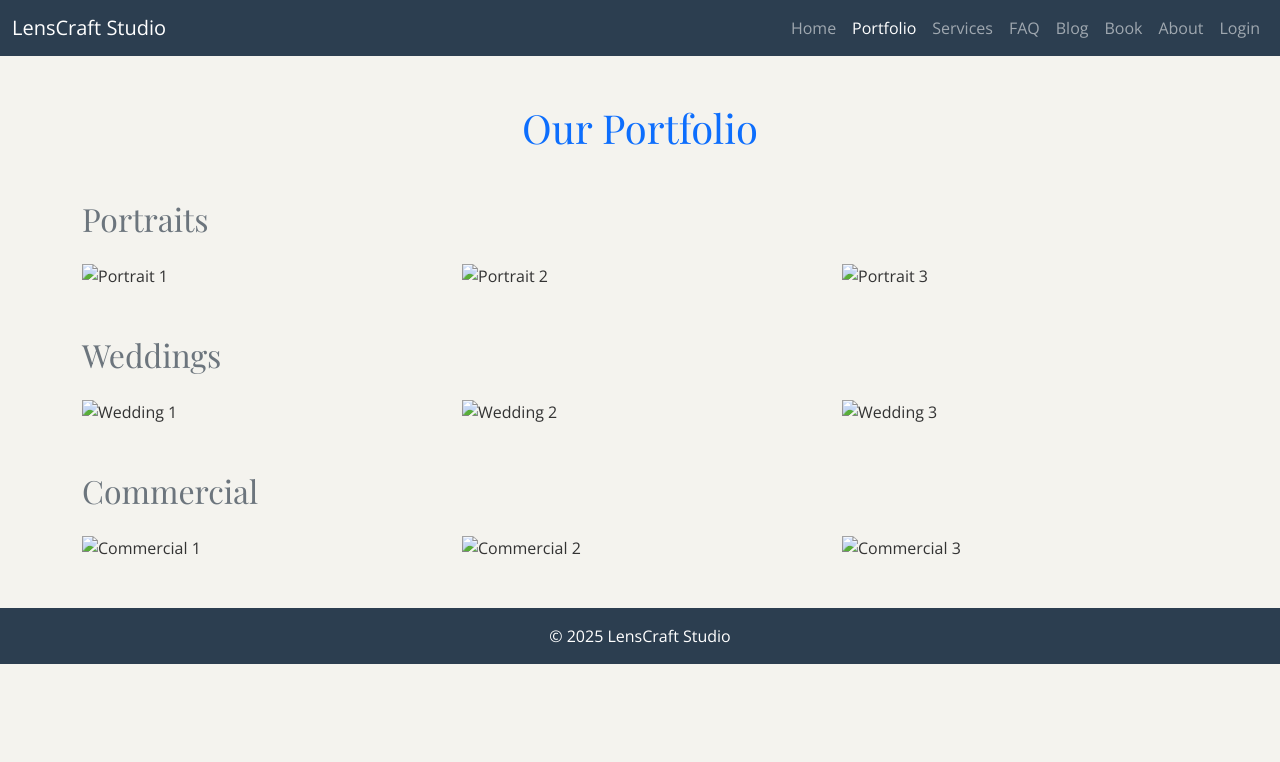
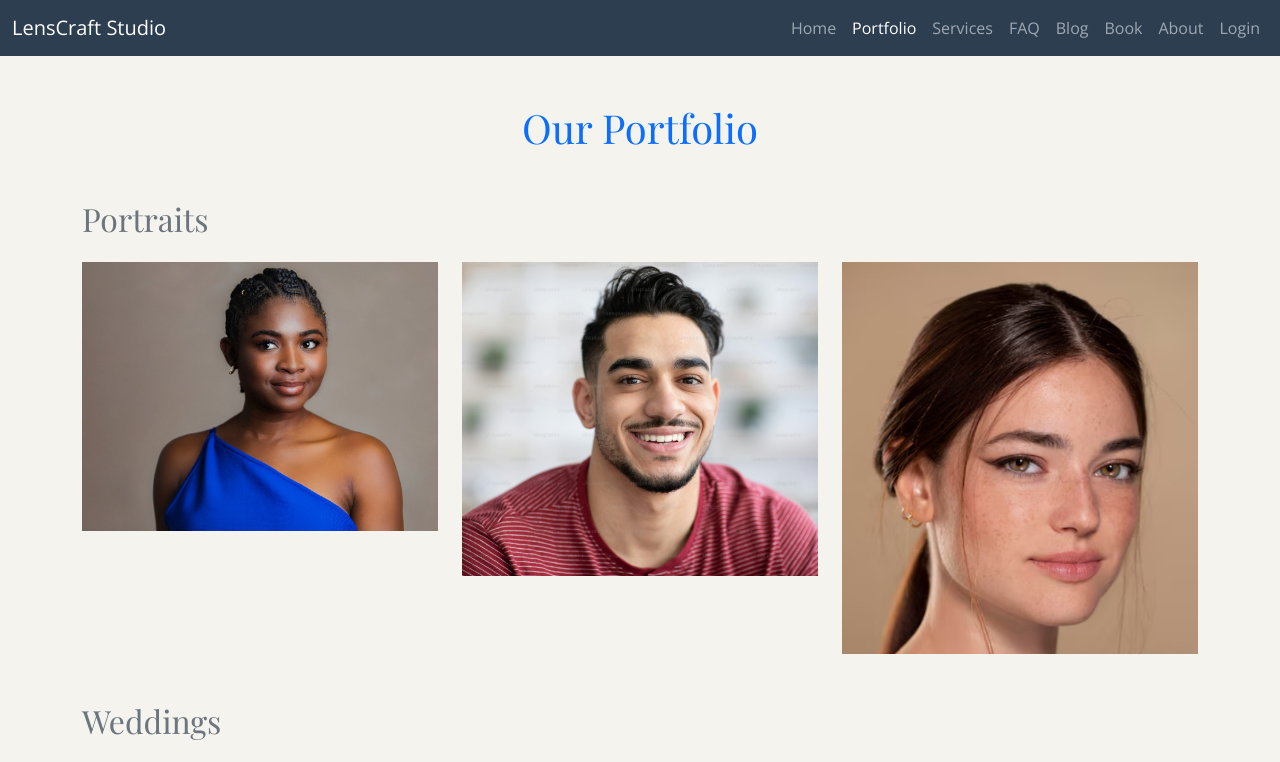
Before and after one commit to shb1993/lenscraft-portfolio, a plain HTML site: page portfolio.html in a window 1280 px wide. Shown: the top 762 px of the page. Drawn offline with nearby package versions, Linux system fonts and the light colour scheme.

Commit message:
Update portfolio.html

```diff
--- a/portfolio.html
+++ b/portfolio.html
@@ -53,25 +53,25 @@
   <!-- Portraits -->
   <h2 class="text-secondary mb-4" id="portraits">Portraits</h2>
   <div class="row g-4 mb-5">
-    <div class="col-md-4"><img src="image/portrait1.png" class="img-fluid" alt="Portrait 1"></div>
-    <div class="col-md-4"><img src="image/portrait2.png" class="img-fluid" alt="Portrait 2"></div>
-    <div class="col-md-4"><img src="image/portrait3.png" class="img-fluid" alt="Portrait 3"></div>
+    <div class="col-md-4"><img src="portrait1.png" class="img-fluid" alt="Portrait 1"></div>
+    <div class="col-md-4"><img src="portrait2.png" class="img-fluid" alt="Portrait 2"></div>
+    <div class="col-md-4"><img src="portrait3.png" class="img-fluid" alt="Portrait 3"></div>
   </div>
 
   <!-- Weddings -->
   <h2 class="text-secondary mb-4" id="weddings">Weddings</h2>
   <div class="row g-4 mb-5">
-    <div class="col-md-4"><img src="image/wedding1.png" class="img-fluid" alt="Wedding 1"></div>
-    <div class="col-md-4"><img src="image/wedding2.png" class="img-fluid" alt="Wedding 2"></div>
-    <div class="col-md-4"><img src="image/wedding3.png" class="img-fluid" alt="Wedding 3"></div>
+    <div class="col-md-4"><img src="wedding1.png" class="img-fluid" alt="Wedding 1"></div>
+    <div class="col-md-4"><img src="wedding2.png" class="img-fluid" alt="Wedding 2"></div>
+    <div class="col-md-4"><img src="wedding3.png" class="img-fluid" alt="Wedding 3"></div>
   </div>
 
   <!-- Commercial -->
   <h2 class="text-secondary mb-4" id="commercial">Commercial</h2>
   <div class="row g-4 mb-5">
-    <div class="col-md-4"><img src="image/commercial1.png" class="img-fluid" alt="Commercial 1"></div>
-    <div class="col-md-4"><img src="image/commercial2.png" class="img-fluid" alt="Commercial 2"></div>
-    <div class="col-md-4"><img src="image/commercial3.png" class="img-fluid" alt="Commercial 3"></div>
+    <div class="col-md-4"><img src="commercial1.png" class="img-fluid" alt="Commercial 1"></div>
+    <div class="col-md-4"><img src="commercial2.png" class="img-fluid" alt="Commercial 2"></div>
+    <div class="col-md-4"><img src="commercial3.png" class="img-fluid" alt="Commercial 3"></div>
   </div>
 </div>
 
```
